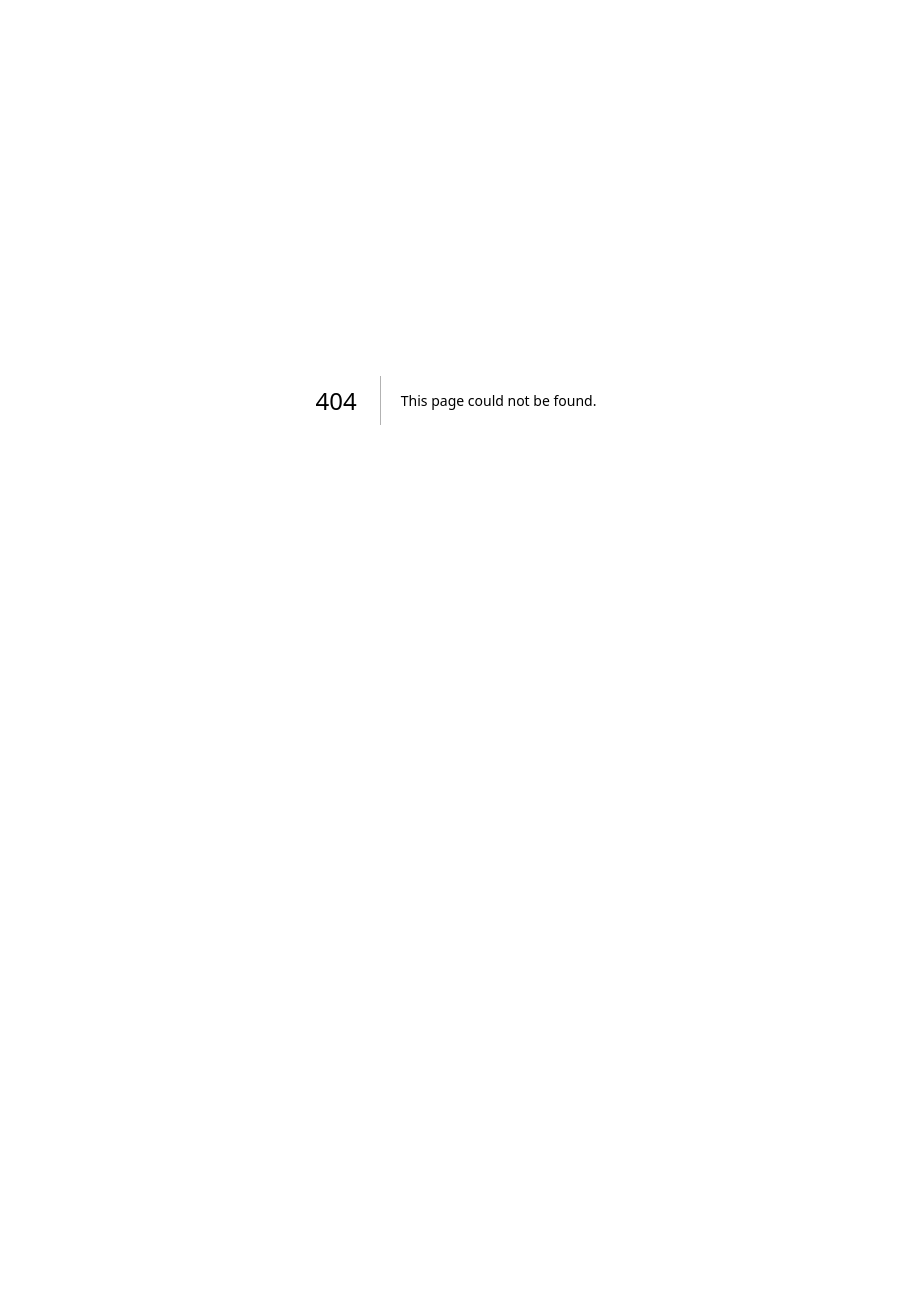
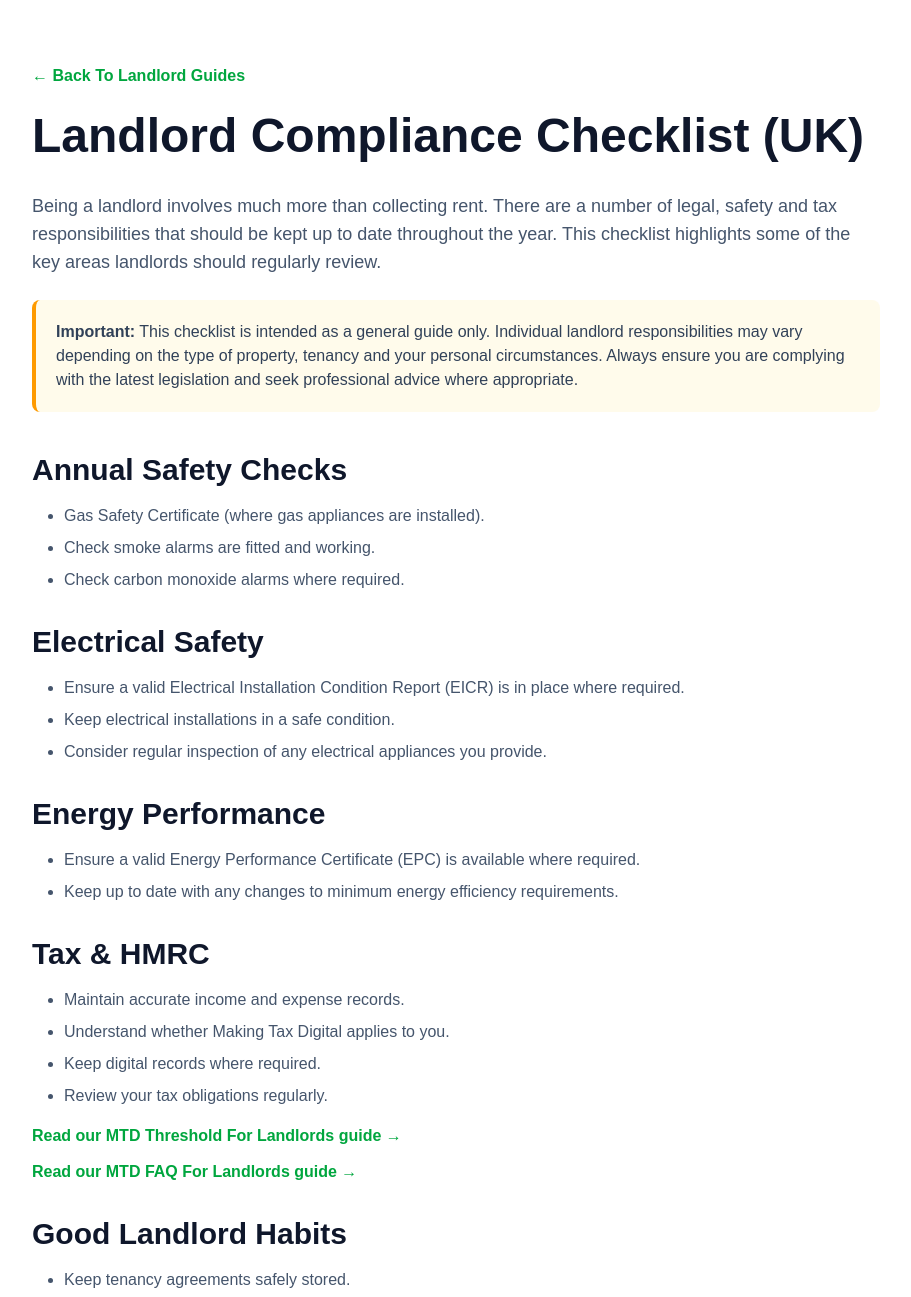
Before and after one commit to colin-mtd/mtd-for-landlords, a Next.js app: page /guides/landlord-compliance-checklist in a window 1280 px wide. Before the commit this address had no page. Shown: the top 1297 px of the page, without its empty margins (184-1095 px from the left). Before the commit the page ends 800 px from the top, so only its background shows below. Built offline with nearby package versions, Linux system fonts and the light colour scheme.

Commit message:
New LL compliance checklist guide added

```diff
--- /dev/null
+++ b/app/guides/landlord-compliance-checklist/page.js
@@ -0,0 +1,130 @@
+export default function GuidePage() {
+  return (
+    <main className="max-w-4xl mx-auto px-6 py-16">
+
+      <a
+        href="/guides"
+        className="text-green-600 font-semibold inline-block mb-6"
+      >
+        ← Back To Landlord Guides
+      </a>
+
+      <h1 className="text-5xl font-bold text-slate-900 mb-8">
+        Landlord Compliance Checklist (UK)
+      </h1>
+
+      <p className="text-lg text-slate-600 mb-6">
+        Being a landlord involves much more than collecting rent. There are a
+        number of legal, safety and tax responsibilities that should be kept up
+        to date throughout the year. This checklist highlights some of the key
+        areas landlords should regularly review.
+      </p>
+
+      <div className="bg-amber-50 border-l-4 border-amber-500 p-5 rounded-lg mb-10">
+        <p className="text-slate-700">
+          <strong>Important:</strong> This checklist is intended as a general
+          guide only. Individual landlord responsibilities may vary depending
+          on the type of property, tenancy and your personal circumstances.
+          Always ensure you are complying with the latest legislation and seek
+          professional advice where appropriate.
+        </p>
+      </div>
+
+      <h2 className="text-3xl font-bold text-slate-900 mb-4">
+        Annual Safety Checks
+      </h2>
+
+      <ul className="list-disc pl-8 text-slate-600 mb-8 space-y-2">
+        <li>Gas Safety Certificate (where gas appliances are installed).</li>
+        <li>Check smoke alarms are fitted and working.</li>
+        <li>Check carbon monoxide alarms where required.</li>
+      </ul>
+
+      <h2 className="text-3xl font-bold text-slate-900 mb-4">
+        Electrical Safety
+      </h2>
+
+      <ul className="list-disc pl-8 text-slate-600 mb-8 space-y-2">
+        <li>
+          Ensure a valid Electrical Installation Condition Report (EICR) is in
+          place where required.
+        </li>
+        <li>Keep electrical installations in a safe condition.</li>
+        <li>
+          Consider regular inspection of any electrical appliances you provide.
+        </li>
+      </ul>
+
+      <h2 className="text-3xl font-bold text-slate-900 mb-4">
+        Energy Performance
+      </h2>
+
+      <ul className="list-disc pl-8 text-slate-600 mb-8 space-y-2">
+        <li>
+          Ensure a valid Energy Performance Certificate (EPC) is available
+          where required.
+        </li>
+        <li>
+          Keep up to date with any changes to minimum energy efficiency
+          requirements.
+        </li>
+      </ul>
+
+      <h2 className="text-3xl font-bold text-slate-900 mb-4">
+        Tax & HMRC
+      </h2>
+
+      <ul className="list-disc pl-8 text-slate-600 mb-4 space-y-2">
+        <li>Maintain accurate income and expense records.</li>
+        <li>Understand whether Making Tax Digital applies to you.</li>
+        <li>Keep digital records where required.</li>
+        <li>Review your tax obligations regularly.</li>
+      </ul>
+
+      <a
+        href="/guides/mtd-threshold-for-landlords"
+        className="text-green-600 font-semibold inline-block mb-3"
+      >
+        Read our MTD Threshold For Landlords guide →
+      </a>
+
+      <br />
+
+      <a
+        href="/guides/mtd-faq-for-landlords"
+        className="text-green-600 font-semibold inline-block mb-8"
+      >
+        Read our MTD FAQ For Landlords guide →
+      </a>
+
+      <h2 className="text-3xl font-bold text-slate-900 mb-4">
+        Good Landlord Habits
+      </h2>
+
+      <ul className="list-disc pl-8 text-slate-600 mb-8 space-y-2">
+        <li>Keep tenancy agreements safely stored.</li>
+        <li>Retain invoices and receipts.</li>
+        <li>Review your compliance responsibilities regularly.</li>
+        <li>Keep important certificates together in one place.</li>
+      </ul>
+
+      <h2 className="text-3xl font-bold text-slate-900 mb-4">
+        How Can We Help?
+      </h2>
+
+      <p className="text-slate-600 mb-6">
+        MTD For Landlords helps landlords understand their obligations,
+        prepare for Making Tax Digital and stay organised with straightforward,
+        practical support.
+      </p>
+
+      <a
+        href="/#packages"
+        className="inline-block bg-green-600 text-white px-6 py-3 rounded-lg font-semibold"
+      >
+        View Our Packages
+      </a>
+
+    </main>
+  );
+}
--- a/app/guides/page.js
+++ b/app/guides/page.js
@@ -80,6 +80,24 @@ export default function Guides() {
     Read Guide →
   </a>
 </div>
+<div className="border rounded-xl p-6 mt-6">
+  <h2 className="text-2xl font-semibold mb-3">
+    Landlord Compliance Checklist (UK)
+  </h2>
+
+  <p className="text-slate-600 mb-4">
+    A practical guide covering key legal, safety and tax responsibilities to
+    help landlords stay organised, compliant and prepared for Making Tax
+    Digital.
+  </p>
+
+  <a
+    href="/guides/landlord-compliance-checklist"
+    className="text-green-600 font-semibold"
+  >
+    Read Guide →
+  </a>
+</div>
       <div className="mt-12 text-center">
   <a
     href="/"
@@ -87,6 +105,8 @@ export default function Guides() {
   >
     ← Back To Homepage
   </a>
+
+
 </div>
     </main>
 
```
